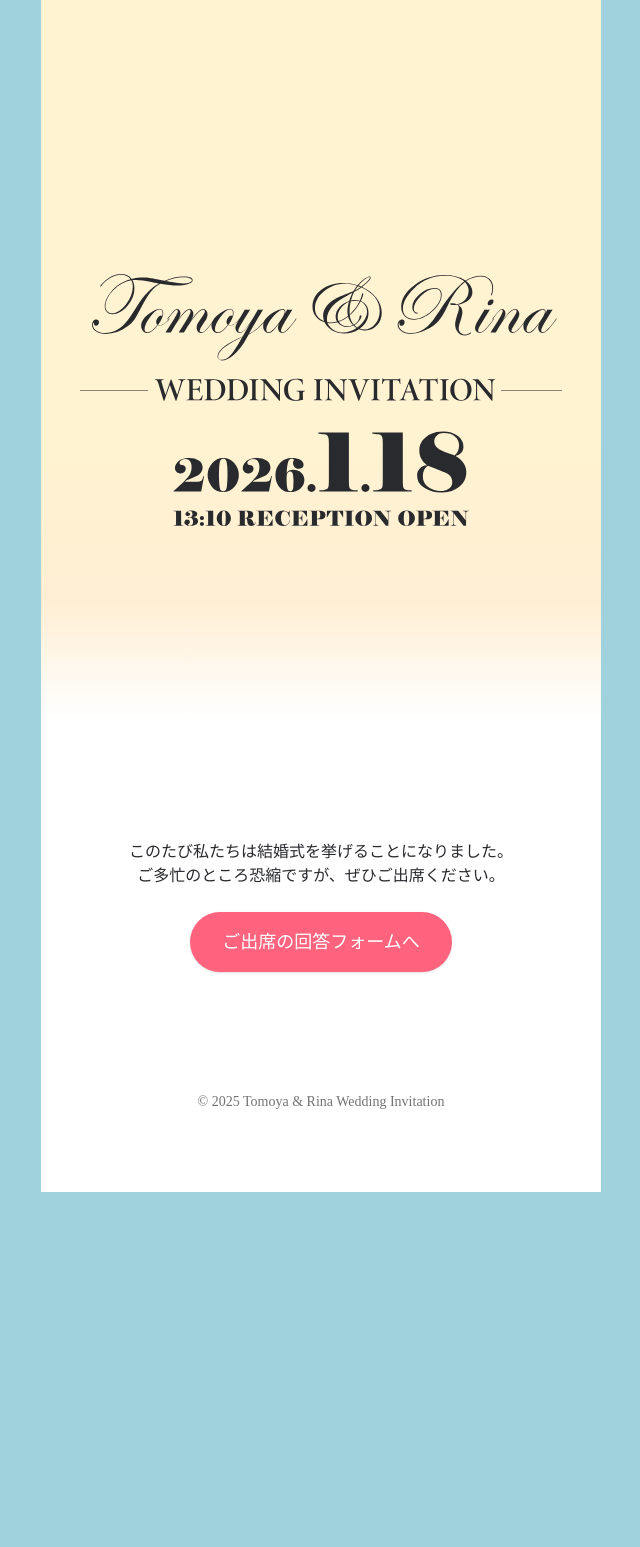
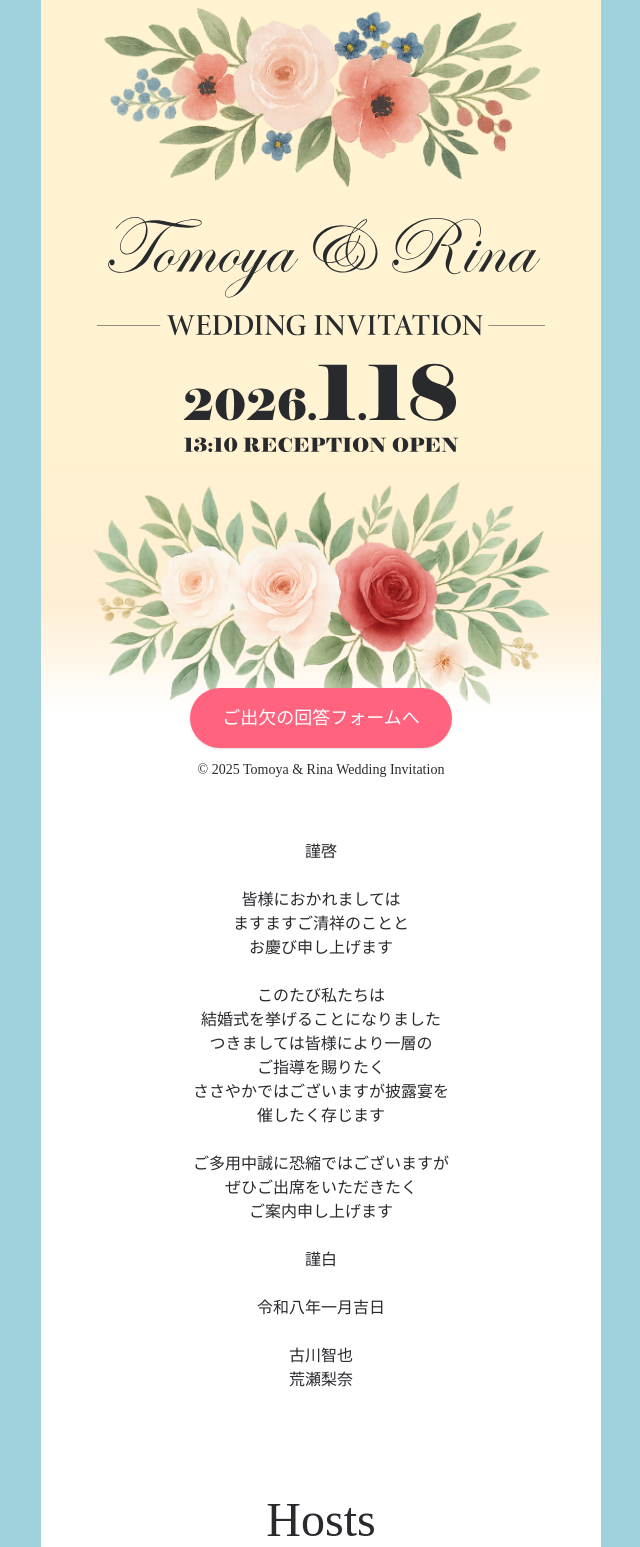
Before and after one commit to irtfrm/wedding-invitation, an Astro site: page / in a window 1280 px wide. Shown: the top 1547 px of the page, without its empty margins (319-959 px from the left). Before the commit the page ends 1192 px from the top, so only its background shows below. Built offline with nearby package versions, Linux system fonts and the light colour scheme; Astro itself is replaced by a stand-in of ours; a web font is replaced by a local one.

Commit message:
Hostまで作成

```diff
--- a/src/layouts/Base.astro
+++ b/src/layouts/Base.astro
@@ -8,9 +8,10 @@ const { title = "Tomoya & Rina Wedding Invitation" } = Astro.props;
     <meta name="viewport" content="width=device-width, initial-scale=1" />
     <title>{title}</title>
     <link
-  href="https://fonts.googleapis.com/css2?family=Noto+Serif+JP:wght@500&display=swap"
-  rel="stylesheet"
-/>
+      href="https://fonts.googleapis.com/css2?family=Noto+Serif+JP:wght@500&display=swap"
+      rel="stylesheet"
+    />
+    <link href="https://fonts.googleapis.com/css2?family=Ballet:opsz@16..72&display=swap" rel="stylesheet">
   </head>
   <body class="bg-cyan text-neutral-800 font-serif">
     <main class="mx-auto max-w-[560px] bg-white">
--- a/src/pages/index.astro
+++ b/src/pages/index.astro
@@ -3,29 +3,68 @@ import Base from "../layouts/Base.astro";
 ---
 <Base title="Tomoya & Rina Wedding Invitation">
     <section
-    class="flex items-center h-screen
+    class="flex flex-col items-center justify-center h-screen pb-25
            bg-gradient-to-b from-cream-200 from-55% via-cream-100 via-75% to-white to-90%">
 
-
+           <img
+           src="/images/flower1.png"
+           alt=""
+           class="mx-auto mt-6 w-[85%] h-auto select-none pointer-events-none"
+           loading="eager" decoding="async" />
     <img
       src="/images/title.svg"
       alt="Tomoya & Rina / Wedding Invitation / 2026.1.18  13:10 RECEPTION OPEN"
-      class="mx-auto my-6 w-[86%] max-w-[520px] sm:max-w-[600px] h-auto"
+      class="mx-auto my-6 w-[80%] h-auto"
+      loading="eager" decoding="async" />
+
+      <img
+      src="/images/flower2.png"
+      alt=""
+      class="mx-auto w-[88%] h-auto select-none pointer-events-none"
       loading="eager" decoding="async" />
 	</section>
   <section class="py-10 text-center">
-    <p class="mb-6">このたび私たちは結婚式を挙げることになりました。<br/>ご多忙のところ恐縮ですが、ぜひご出席ください。</p>
-    <a
-      href="https://forms.gle/mjUcVsJjaDKHzYyu7"
-      target="_blank"
-      rel="noopener noreferrer"
-      class="inline-block bg-rose-400 hover:bg-rose-500 text-white px-8 py-4 rounded-full text-lg shadow transition"
-    >
-      ご出席の回答フォームへ
-    </a>
+    <p class="mb-6">謹啓
+<br/>
+<br/>皆様におかれましては
+<br/>ますますご清祥のことと
+<br/>お慶び申し上げます
+<br/>
+<br/>このたび私たちは
+<br/>結婚式を挙げることになりました
+<br/>つきましては皆様により一層の
+<br/>ご指導を賜りたく
+<br/>ささやかではございますが披露宴を
+<br/>催したく存じます
+<br/>
+<br/>ご多用中誠に恐縮ではございますが
+<br/>ぜひご出席をいただきたく
+<br/>ご案内申し上げます
+<br/>
+<br/>謹白
+<br/>
+<br/>令和八年一月吉日
+<br/>
+<br/>古川智也
+<br/>荒瀬梨奈</p>
   </section>
 
-  <section class="py-20 text-center text-sm text-neutral-500">
+  <section class="py-10 text-center flex gap-10 flex-col items-center">
+    <h2 class="text-5xl font-script">Hosts</h2>
+    <div class="flex gap-10 items-center pl-15 text-lg"><div>古川 智也</div> <div class="h-40 w-40 rounded-full bg-cream-200"></div></div>
+    <div class="flex gap-10 items-center pr-15 text-lg"><div class="h-40 w-40 rounded-full bg-cream-200"></div><div>荒瀬梨奈</div></div>
+    <div class="flex gap-5 items-center flex-col"><div class="h-33 w-33 rounded-full bg-cream-200"></div><div>アンちゃん</div></div>
+  </section>
+
+  <section class="sticky bottom-0 py-5 text-center text-sm bg-gradient-to-b from-white/0 from-0% to-white to-60%">
+    <a
+    href="https://forms.gle/mjUcVsJjaDKHzYyu7"
+    target="_blank"
+    rel="noopener noreferrer"
+    class="inline-block bg-rose-400 hover:bg-rose-500 text-white px-8 py-4 mb-3 rounded-full text-lg shadow transition"
+  >
+    ご出欠の回答フォームへ
+  </a>
     <p>© 2025 Tomoya & Rina Wedding Invitation</p>
   </section>
 </Base>
--- a/src/styles/global.css
+++ b/src/styles/global.css
@@ -5,6 +5,7 @@
     --color-cream-100: #ffeed3;
     --color-cyan: #a0d2de;
     --font-serif: 'Noto Serif JP', "游明朝 Medium", "Yu Mincho Medium", "YuMincho Medium", "ヒラギノ明朝 ProN", "Hiragino Mincho ProN", serif;
+    --font-script: "Ballet", cursive;
 }
 
 /* フォント調整（例：和文＋英字） */
```
Also changed, not shown: public/images/flower1.png (added), public/images/flower2.png (added).
